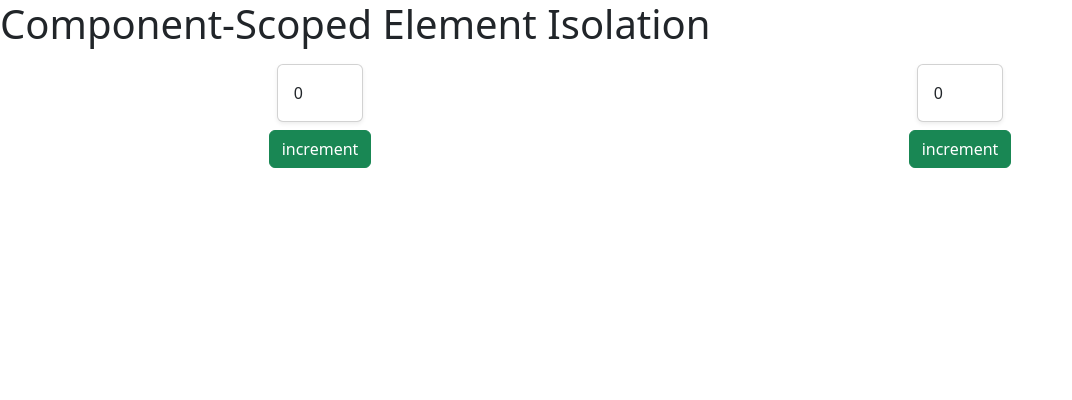
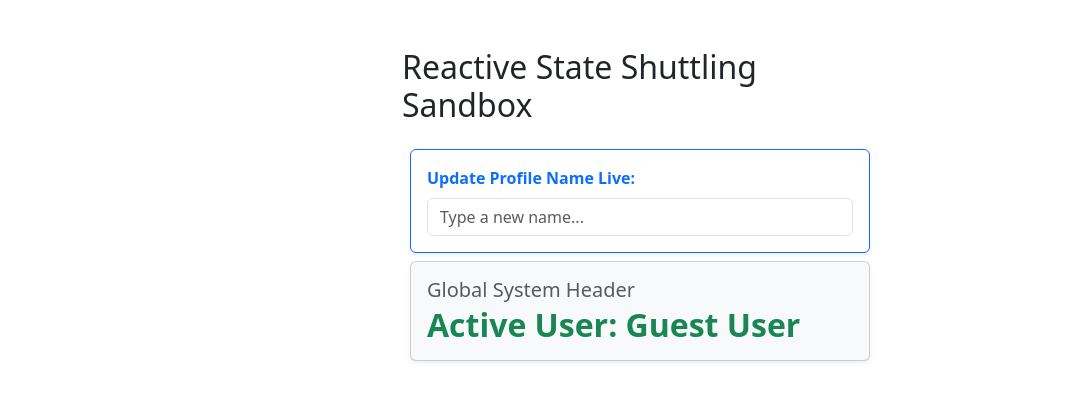
Before and after one commit to meraichaitali75/angular-interview-tasks, an Angular app: page / in a window 1280 px wide. Shown: the top 400 px of the page, without its empty margins (0-1072 px from the left). Built offline with nearby package versions, Linux system fonts and the light colour scheme.

Commit message:
fix: Reactive State Shuttling via BehaviorSubject

```diff
--- a/src/app/app.ts
+++ b/src/app/app.ts
@@ -14,11 +14,12 @@ import { FilterPipesComponent } from './directives/filter-pipes.component';
 import { HighlightComponent } from './directives/highlight.directive';
 import { SafeNavigationDashboardComponent } from './directives/safe-navigation.component';
 import { CounterTrackerParentComponent } from './services/tracker-card-parent.component';
+import { ProfileParentComponent } from './services/behavioursubject/profile-parent.component';
 
 @Component({
   selector: 'app-root',
   standalone: true,
-  imports: [CommonModule, CounterTrackerParentComponent],
+  imports: [CommonModule, ProfileParentComponent],
   template: `
 
     <!-- PARENT-CHILD COMPONENT -->
@@ -38,7 +39,8 @@ import { CounterTrackerParentComponent } from './services/tracker-card-parent.co
 
     <!-- SERVICES -->
     <!-- <fetchapi-component></fetchapi-component> -->
-    <app-parent-tracker-card></app-parent-tracker-card>
+    <!-- <app-parent-tracker-card></app-parent-tracker-card> -->
+    <app-profile-parent></app-profile-parent>
   `,
 })
 export class AppComponent { }
--- /dev/null
+++ b/src/app/services/behavioursubject/profile-display.component.ts
@@ -0,0 +1,21 @@
+import { Component } from '@angular/core';
+import { CommonModule } from '@angular/common';
+import { ProfileStoreService } from './profile-store.service';
+
+@Component({
+    selector: 'app-profile-display',
+    standalone: true,
+    imports: [CommonModule],
+    template: `
+    <div class="card p-3 m-2 shadow-sm bg-light">
+      <h5 class="text-muted mb-1">Global System Header</h5>
+      <!-- The async pipe unwraps our BehaviorSubject stream automatically -->
+      <h2 class="text-success fw-bold m-0">
+        Active User: {{ store.profileName$ | async }}
+      </h2>
+    </div>
+  `
+})
+export class ProfileDisplayComponent {
+    constructor(public store: ProfileStoreService) { }
+}
--- /dev/null
+++ b/src/app/services/behavioursubject/profile-input.component.ts
@@ -0,0 +1,26 @@
+import { Component } from '@angular/core';
+import { CommonModule } from '@angular/common';
+import { ProfileStoreService } from './profile-store.service'; // Adjust path
+
+@Component({
+    selector: 'app-profile-input',
+    standalone: true,
+    imports: [CommonModule],
+    template: `
+    <div class="card p-3 m-2 shadow-sm border-primary">
+      <label class="form-label fw-bold text-primary">Update Profile Name Live:</label>
+      <!-- #nameBox creates a local template variable so we can read its value -->
+      <input
+        #nameBox
+        type="text"
+        class="form-control"
+        placeholder="Type a new name..."
+        (input)="store.updateProfileName(nameBox.value)"
+      />
+    </div>
+  `
+})
+export class ProfileInputComponent {
+    // Inject the centralized service as 'public' so the template can see it
+    constructor(public store: ProfileStoreService) { }
+}
--- /dev/null
+++ b/src/app/services/behavioursubject/profile-parent.component.ts
@@ -0,0 +1,30 @@
+import { Component } from '@angular/core';
+import { CommonModule } from '@angular/common';
+import { ProfileInputComponent } from './profile-input.component';
+import { ProfileDisplayComponent } from './profile-display.component';
+
+
+/*
+Module 2: State Distribution & Cross-Component Communication
+🟦 Task 3: Reactive State Shuttling via BehaviorSubject
+The Goal: Construct a centralized data store service that exposes private BehaviorSubject streams alongside
+public read-only .asObservable() pipelines to share real-time state changes between decoupled sibling components.
+
+*/
+@Component({
+  selector: 'app-profile-parent',
+  standalone: true,
+  imports: [CommonModule, ProfileInputComponent, ProfileDisplayComponent],
+  template: `
+      <div class="container mt-5" style="max-width: 500px;">
+        <h2 class="mb-4">Reactive State Shuttling Sandbox</h2>
+        <!-- Sibling Component 1: The Producer -->
+        <app-profile-input></app-profile-input>
+
+        <!-- Sibling Component 2: The Consumer -->
+        <app-profile-display></app-profile-display>
+    </div>
+  `
+})
+export class ProfileParentComponent {
+}
--- /dev/null
+++ b/src/app/services/behavioursubject/profile-store.service.ts
@@ -0,0 +1,16 @@
+import { Inject, Injectable } from "@angular/core";
+import { BehaviorSubject, Observable } from "rxjs";
+
+@Injectable({
+    providedIn: 'root'
+})
+
+export class ProfileStoreService{
+
+    private _profileName$ = new BehaviorSubject<string>('Guest User');
+    public profileName$: Observable<string> = this._profileName$.asObservable();
+
+    updateProfileName(newName: string): void{
+        this._profileName$.next(newName);
+    }
+}
```
